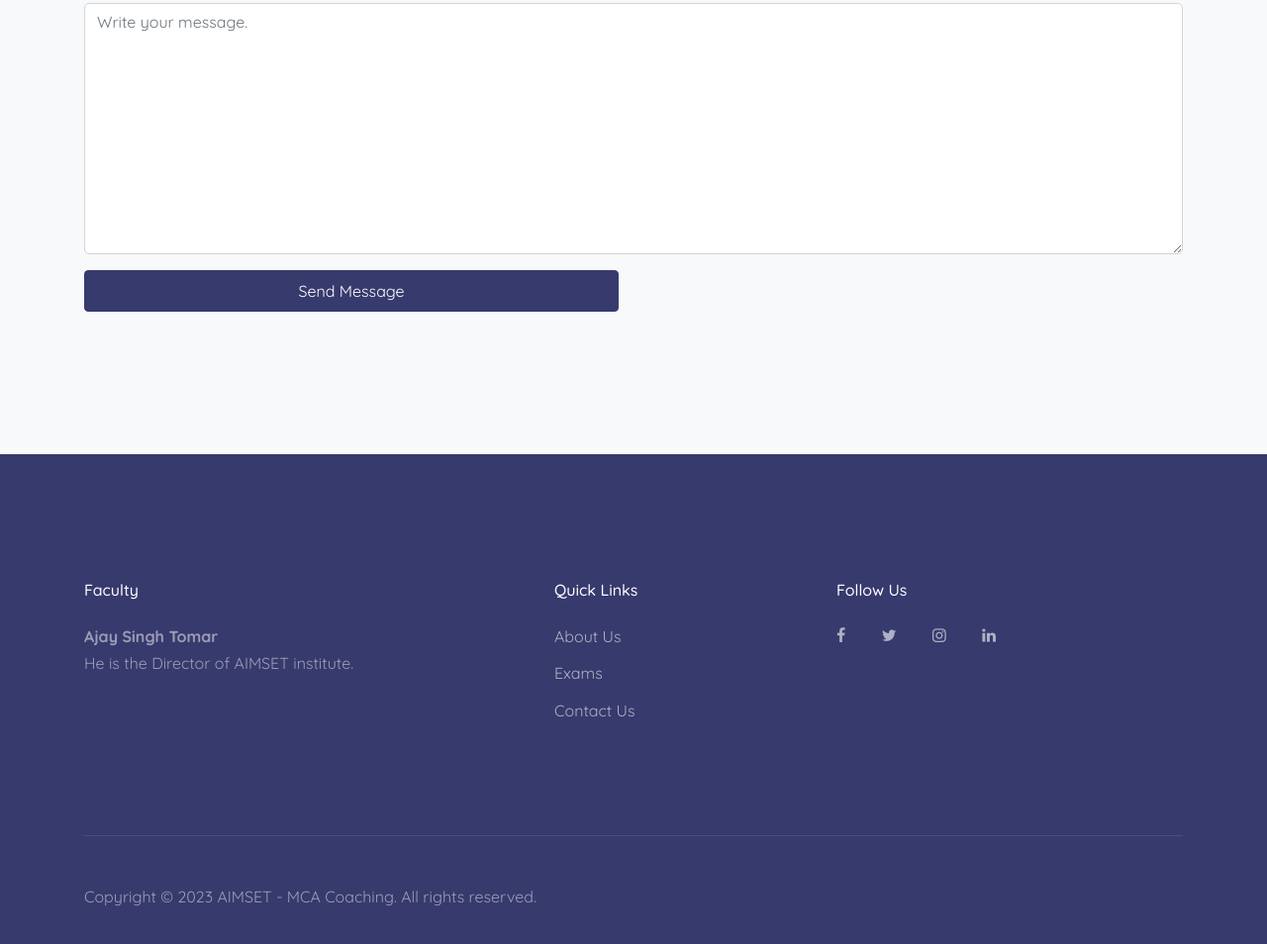
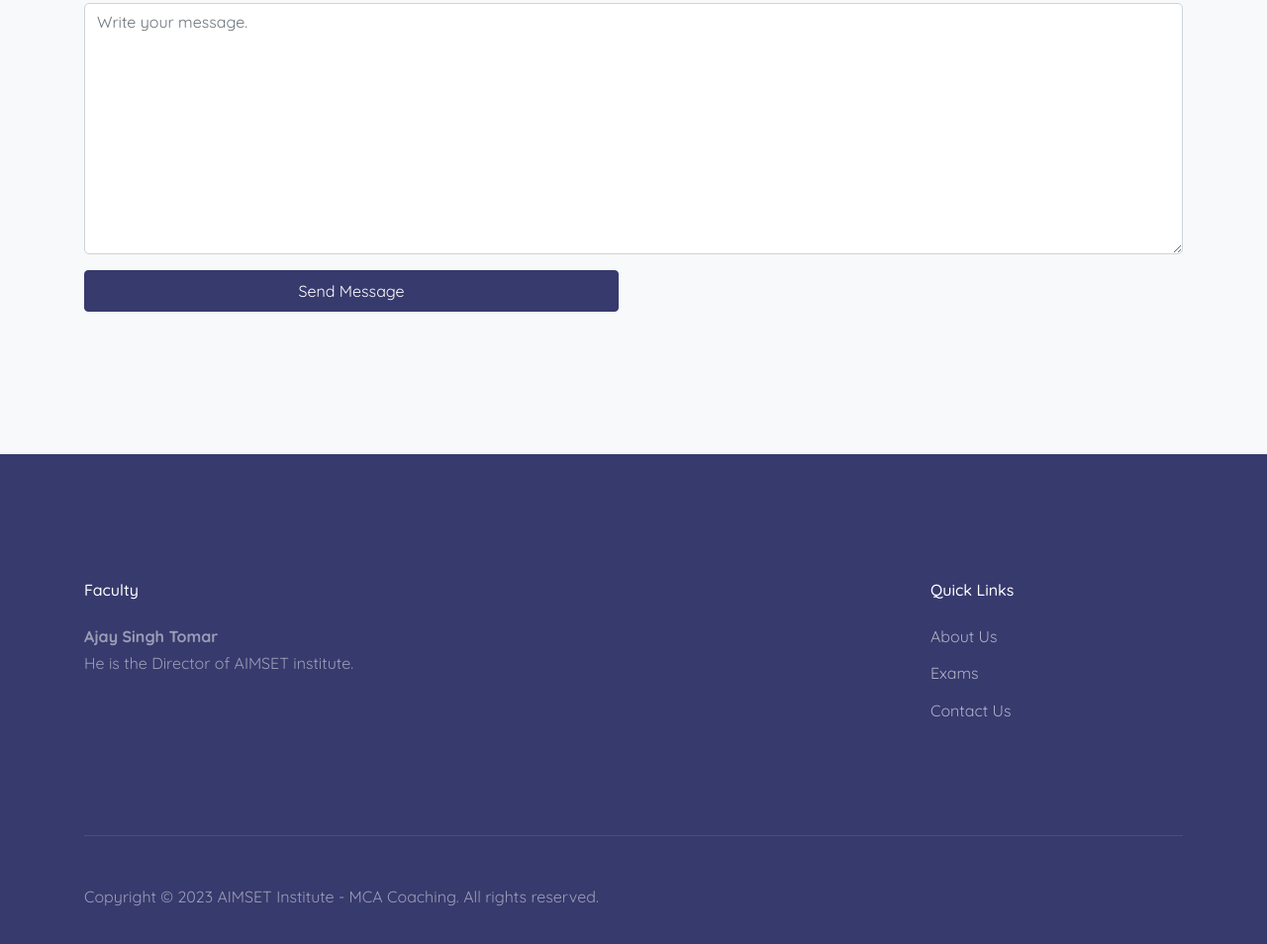
Before and after one commit to TechHarshad/aimcet.github.io, a plain HTML site: page index.html in a window 1280 px wide. Shown: the part 1953-2907 px from the top of the page at 99% size. Drawn offline with Linux system fonts and the light colour scheme; files whose address does not match are found by name.

Commit message:
Update index.html

```diff
--- a/index.html
+++ b/index.html
@@ -266,7 +266,7 @@
             </ul>
           </div>
 
-          <div class="col-md-4">
+<!--           <div class="col-md-4">
             <div class="mb-5">
               <h2 class="footer-heading mb-4">Follow Us</h2>
               <a href="#" class="pl-0 pr-3"><span class="icon-facebook"></span></a>
@@ -274,7 +274,7 @@
               <a href="#" class="pl-3 pr-3"><span class="icon-instagram"></span></a>
               <a href="#" class="pl-3 pr-3"><span class="icon-linkedin"></span></a>
             </div>
-          </div>
+          </div> -->
         </div>
 
         <div class="row pt-5 mt-5 text-left">
@@ -282,7 +282,7 @@
             <div class="border-top pt-5">
               <!-- Link back to Colorlib can't be removed. Template is licensed under CC BY 3.0. -->
               <p>Copyright &copy;
-                <script>document.write(new Date().getFullYear());</script> AIMSET - MCA Coaching. All rights reserved.</p>
+                <script>document.write(new Date().getFullYear());</script> AIMSET Institute - MCA Coaching. All rights reserved.</p>
             </div>
           </div>
 
```
